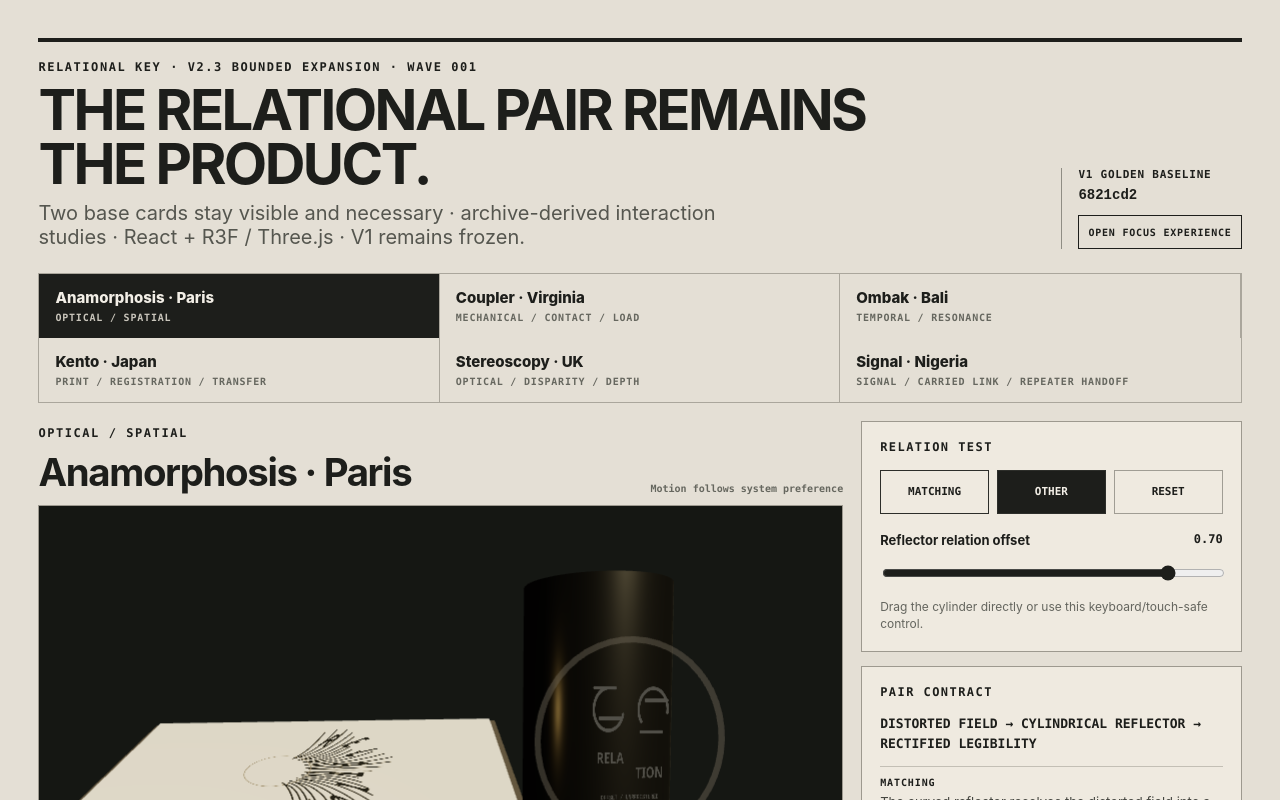
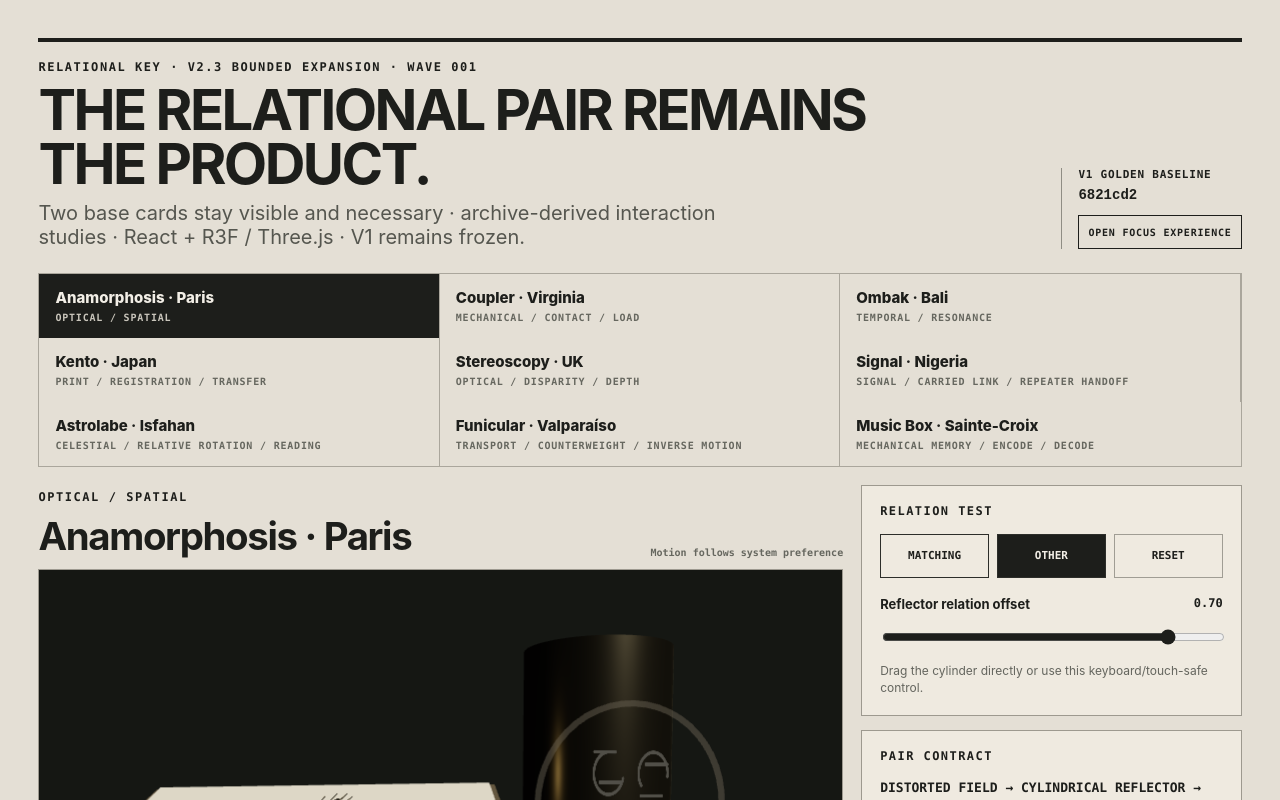
Before and after one commit to Faadil1/relational-key-three-poc, a React (Vite) app in the folder v2-app/: page / in a window 1280 px wide. Shown: the top 800 px of the page. Built offline with nearby package versions, Linux system fonts and the light colour scheme.

Commit message:
feat(v2.3): add Wave 002 family contracts

```diff
--- a/v2-app/src/pilots.js
+++ b/v2-app/src/pilots.js
@@ -4,96 +4,102 @@ export const pilots = [
     label: 'Anamorphosis · Paris',
     className: 'OPTICAL / SPATIAL',
     law: 'DISTORTED FIELD → CYLINDRICAL REFLECTOR → RECTIFIED LEGIBILITY',
-    pairMembers: {
-      a: 'DISTORTED FIELD',
-      relation: 'CURVED REFLECTION',
-      b: 'CYLINDRICAL REFLECTOR',
-    },
+    pairMembers: { a: 'DISTORTED FIELD', relation: 'CURVED REFLECTION', b: 'CYLINDRICAL REFLECTOR' },
     matching: 'The curved reflector resolves the distorted field into a legible registered form.',
     other: 'Both members remain valid, but the reflected form refuses legibility.',
     memorable: 'Meaning appears only inside the other member’s curved reflection.',
-    archiveBoundary:
-      'Models documented catoptric cylindrical-mirror anamorphosis. The procedural field is not an archival artifact.',
+    archiveBoundary: 'Models documented catoptric cylindrical-mirror anamorphosis. The procedural field is not an archival artifact.',
   },
   {
     id: 'coupler-virginia',
     label: 'Coupler · Virginia',
     className: 'MECHANICAL / CONTACT / LOAD',
     law: 'APPROACH → ROTARY HOOK CONTACT → CATCH / LOCK → SHARED LOAD PATH',
-    pairMembers: {
-      a: 'PIVOTING HEAD',
-      relation: 'ROTARY HOOK / LATCH',
-      b: 'MATING HEAD',
-    },
+    pairMembers: { a: 'PIVOTING HEAD', relation: 'ROTARY HOOK / LATCH', b: 'MATING HEAD' },
     matching: 'Contact rotates the hook into a locked relation; subsequent pull transfers motion through the pair.',
     other: 'Both couplers remain valid, but the relation does not lock and load cannot transfer.',
     memorable: 'A touch becomes a mechanical relationship that carries force across the pair.',
-    archiveBoundary:
-      'Pilot geometry is a bounded procedural interpretation of Eli H. Janney’s 1873 Alexandria patent mechanism, not a certified modern AAR coupler simulation.',
+    archiveBoundary: 'Pilot geometry is a bounded procedural interpretation of Eli H. Janney’s 1873 Alexandria patent mechanism, not a certified modern AAR coupler simulation.',
   },
   {
     id: 'ombak-bali',
     label: 'Ombak · Bali',
     className: 'TEMPORAL / RESONANCE',
     law: 'LOWER SOURCE + HIGHER SOURCE → FREQUENCY DIFFERENCE → SHARED BEAT ENVELOPE',
-    pairMembers: {
-      a: 'PENGUMBANG',
-      relation: 'SHARED BEAT ENVELOPE',
-      b: 'PENGISUP',
-    },
+    pairMembers: { a: 'PENGUMBANG', relation: 'SHARED BEAT ENVELOPE', b: 'PENGISUP' },
     matching: 'Two close synthetic sources produce a stable audible and visible beating relation.',
     other: 'Each source remains valid alone, but the selected pair relation no longer produces the intended envelope.',
     memorable: 'A third temporal experience exists between the sources and disappears if either member is removed.',
-    archiveBoundary:
-      'Uses synthetic tones to model documented paired-tuning / ombak mechanics. No archive recording is reproduced and no universal Bali-wide beat rate is claimed.',
+    archiveBoundary: 'Uses synthetic tones to model documented paired-tuning / ombak mechanics. No archive recording is reproduced and no universal Bali-wide beat rate is claimed.',
   },
   {
     id: 'kento-japan',
     label: 'Kento · Japan',
     className: 'PRINT / REGISTRATION / TRANSFER',
     law: 'WOODBLOCK KENTŌ → REGISTRATION / PRESS → RECEIVING SHEET TRANSFER',
-    pairMembers: {
-      a: 'WOODBLOCK / KENTŌ',
-      relation: 'REGISTRATION + PRESS',
-      b: 'RECEIVING SHEET',
-    },
+    pairMembers: { a: 'WOODBLOCK / KENTŌ', relation: 'REGISTRATION + PRESS', b: 'RECEIVING SHEET' },
     matching: 'The block-side kentō and receiving sheet agree before pressure transfers the procedural layer.',
     other: 'Both cards remain valid, but pressure transfers the layer off-register.',
     memorable: 'The cards separate after pressure and the receiving sheet reveals whether the pair truly registered.',
-    archiveBoundary:
-      'Mechanism is grounded in institutional descriptions of kentō registration. Geometry and transferred marks are procedural; no specific historical artwork is reproduced.',
+    archiveBoundary: 'Mechanism is grounded in institutional descriptions of kentō registration. Geometry and transferred marks are procedural; no specific historical artwork is reproduced.',
   },
   {
     id: 'stereoscopy-uk',
     label: 'Stereoscopy · UK',
     className: 'OPTICAL / DISPARITY / DEPTH',
     law: 'LEFT VIEW CARD + RIGHT VIEW CARD → CONTROLLED DISPARITY / FUSION → BINOCULAR DEPTH',
-    pairMembers: {
-      a: 'LEFT VIEW CARD',
-      relation: 'CONTROLLED DISPARITY / FUSION',
-      b: 'RIGHT VIEW CARD',
-    },
+    pairMembers: { a: 'LEFT VIEW CARD', relation: 'CONTROLLED DISPARITY / FUSION', b: 'RIGHT VIEW CARD' },
     matching: 'Two archive-derived gallery views retain their difference while the controlled relation supports a stable depth reading.',
     other: 'Both views remain valid but their disparity refuses the intended fusion.',
     memorable: 'A spatial reading exists only because two flat view cards relate correctly.',
-    archiveBoundary:
-      'Procedural paired gallery views are grounded in the same 1871 exhibition-room stereocard lineage used by V1; no archival raster is reproduced. Controlled viewpoint difference, not decorative 3D, drives the depth relation, and stereopsis is not required for comprehension.',
+    archiveBoundary: 'Procedural paired gallery views are grounded in the same 1871 exhibition-room stereocard lineage used by V1; no archival raster is reproduced. Controlled viewpoint difference, not decorative 3D, drives the depth relation, and stereopsis is not required for comprehension.',
   },
   {
     id: 'signal-nigeria',
     label: 'Signal · Nigeria',
     className: 'SIGNAL / CARRIED LINK / REPEATER HANDOFF',
     law: 'LANLATE EARTH-STATION CAPTURE → CARRIED SIGNAL / REPEATER HANDOFF → IKORODU · OGIDO · ALABATA CHAIN',
-    pairMembers: {
-      a: 'LANLATE EARTH-STATION CARD',
-      relation: 'CARRIED SIGNAL / REPEATER HANDOFF',
-      b: 'IKORODU → OGIDO → ALABATA CHAIN',
-    },
+    pairMembers: { a: 'LANLATE EARTH-STATION CARD', relation: 'CARRIED SIGNAL / REPEATER HANDOFF', b: 'IKORODU → OGIDO → ALABATA CHAIN' },
     matching: 'Lanlate capture establishes a carried path; the three source-backed repeater handoffs register before link output.',
     other: 'Both cards remain valid, but the handoff chain breaks before the final repeater can register the carried link.',
     memorable: 'A carried signal visibly leaves the earth-station card and only completes when the repeater chain on the other card responds.',
-    archiveBoundary:
-      'Site names are source-backed. Routing, geometry, frequencies, hop timing and signal behavior remain illustrative rather than a certified historical engineering diagram.',
+    archiveBoundary: 'Site names are source-backed. Routing, geometry, frequencies, hop timing and signal behavior remain illustrative rather than a certified historical engineering diagram.',
+  },
+  {
+    id: 'astrolabe-isfahan',
+    label: 'Astrolabe · Isfahan',
+    className: 'CELESTIAL / RELATIVE ROTATION / READING',
+    law: 'RETE / STAR MAP → SHARED AXIS + RELATIVE ROTATION → LATITUDE PLATE / LOCAL HORIZON',
+    pairMembers: { a: 'RETE / STAR MAP', relation: 'SHARED AXIS / RELATIVE ROTATION', b: 'LATITUDE PLATE / LOCAL HORIZON' },
+    matching: 'The documented star-map layer rotates against the local latitude plate and supports a structural horizon reading.',
+    other: 'A different valid latitude plate changes the horizon relation without invalidating either member.',
+    memorable: 'The celestial reading changes continuously because one real instrument layer rotates against another.',
+    archiveBoundary: 'Structural translation of the documented rete ↔ latitude-plate subsystem of a Persian planispheric astrolabe. It is not a complete astronomical calculator; procedural geometry is used in the interactive scene.',
+    controlMode: 'astrolabe',
+  },
+  {
+    id: 'funicular-valparaiso',
+    label: 'Funicular · Valparaíso',
+    className: 'TRANSPORT / COUNTERWEIGHT / INVERSE MOTION',
+    law: 'CAR A ↔ SHARED FUNICULAR / INVERSE POSITION ↔ CAR B',
+    pairMembers: { a: 'FUNICULAR CAR A', relation: 'SHARED COUNTERWEIGHT / INVERSE POSITION', b: 'FUNICULAR CAR B' },
+    matching: 'Not binary: manipulating either car immediately produces the exact inverse positional response in the other.',
+    other: 'Alternate starting positions are also valid; the relation remains active under role reversal.',
+    memorable: 'Move either member and the other answers at once in the opposite direction.',
+    archiveBoundary: 'Structural translation of the documented two-car Valparaíso funicular relation. It does not model traction power, passenger load, braking force, cable tension or engineering performance.',
+    controlMode: 'funicular',
+  },
+  {
+    id: 'music-box-sainte-croix',
+    label: 'Music Box · Sainte-Croix',
+    className: 'MECHANICAL MEMORY / ENCODE / DECODE',
+    law: 'PINNED CYLINDER → PIN-TO-TOOTH CONTACT → TUNED COMB RESPONSE',
+    pairMembers: { a: 'PINNED CYLINDER / STORED SEQUENCE', relation: 'PIN-TO-TOOTH CONTACT', b: 'TUNED COMB / PHYSICAL DECODER' },
+    matching: 'Engaged manual rotation carries editorial pin geometry into deterministic comb-tooth responses.',
+    other: 'A second editorial cylinder remains valid and produces a different ordered contact sequence through the same relation.',
+    memorable: 'Stored geometry on one member becomes ordered physical events only when the other member decodes it.',
+    archiveBoundary: 'Grounded in the documented Swiss cylinder-music-box cylinder ↔ tuned-comb mechanism. Manual rotation, simplified pin maps, tooth count and any future audio are editorial interaction proof, not authentic Paillard tuning or historical music.',
+    controlMode: 'music-box',
   },
 ];
 
```
